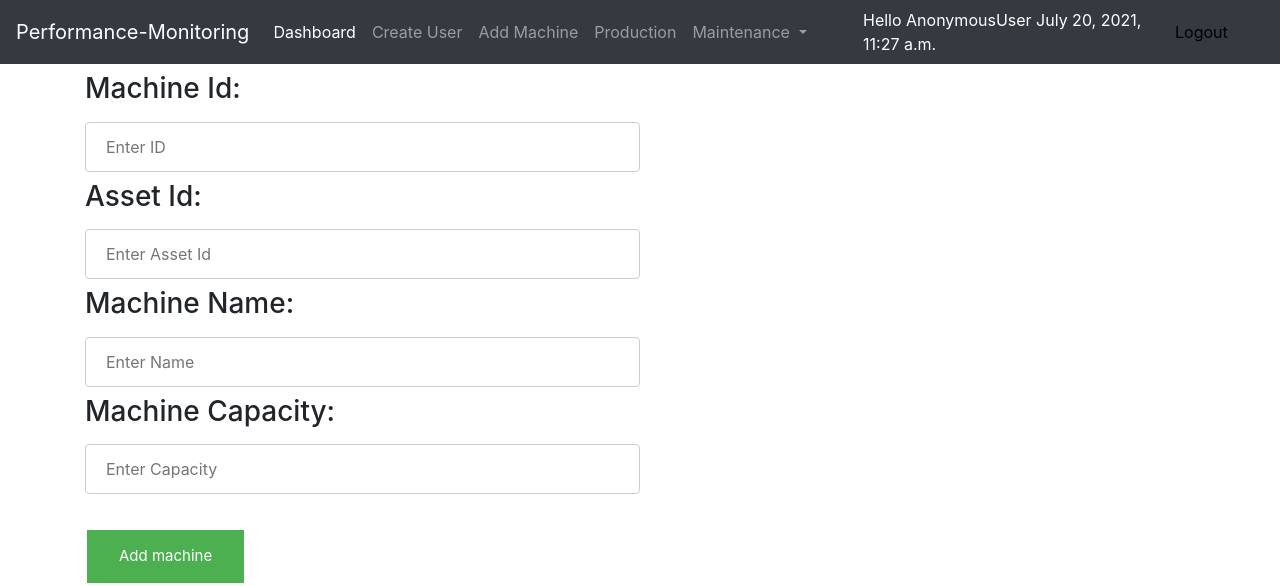
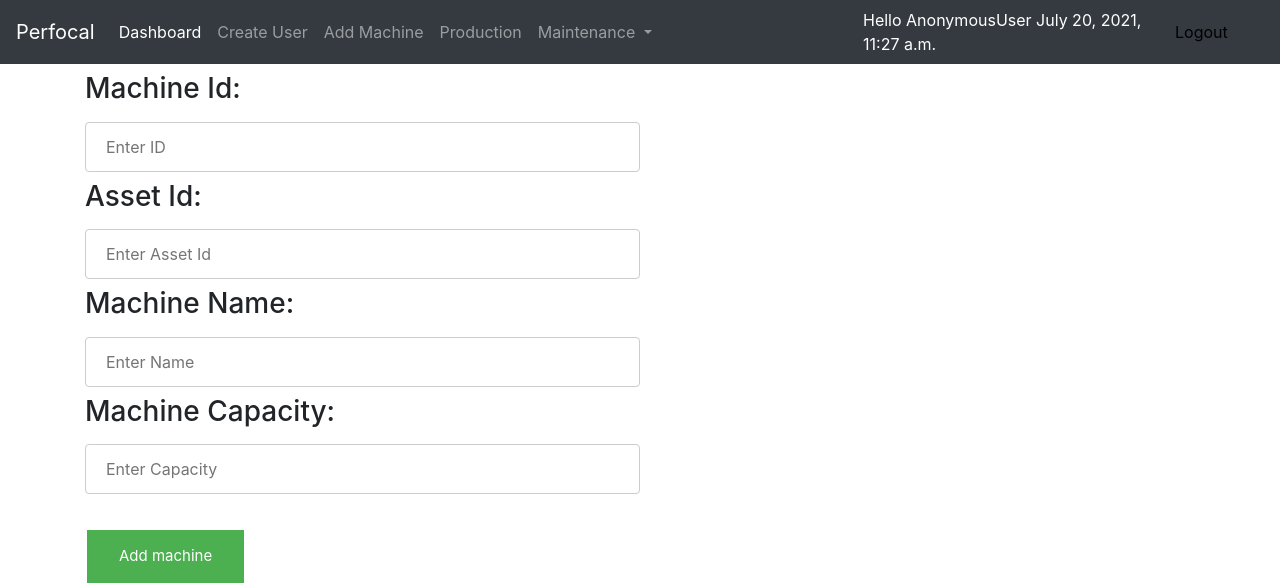
Before and after one commit to Sushma8655/Perfocal, a Django app: page /machines in a window 1280 px wide. Shown: the top 586 px of the page. Run offline with Django 3.2, Linux system fonts and the light colour scheme; data that the repository does not hold is empty; some libraries are stand-ins or nearby versions.

Commit message:
title changed

```diff
--- a/Base/settings.py
+++ b/Base/settings.py
@@ -86,7 +86,7 @@ if local == 0:
             'ENGINE': 'django.db.backends.postgresql_psycopg2',
             'NAME': 'postgres',
             'USER': 'postgres',
-            'PASSWORD': 'admin',
+            'PASSWORD': 'neha1626',
             'HOST': 'localhost'
         }
     }
--- a/templates/base.html
+++ b/templates/base.html
@@ -1,7 +1,7 @@
 <html lang="en">
 {% load static %}
 <head>
-  <title>Performance Monitoring</title>
+  <title>Perfocal</title>
   <meta charset="utf-8">
   <meta name="viewport" content="width=device-width, initial-scale=1">
 <link rel="stylesheet" href="https://stackpath.bootstrapcdn.com/bootstrap/4.3.1/css/bootstrap.min.css" integrity="sha384-ggOyR0iXCbMQv3Xipma34MD+dH/1fQ784/j6cY/iJTQUOhcWr7x9JvoRxT2MZw1T" crossorigin="anonymous">
@@ -20,7 +20,7 @@
 <body>
 
 <nav class="navbar fixed-top navbar-expand-lg navbar-dark bg-dark">
-  <a class="navbar-brand" href="/">Performance-Monitoring</a>
+  <a class="navbar-brand" href="/">Perfocal</a>
   <button class="navbar-toggler" type="button" data-toggle="collapse" data-target="#navbarNavDropdown" aria-controls="navbarNavDropdown" aria-expanded="false" aria-label="Toggle navigation">
     <span class="navbar-toggler-icon"></span>
   </button>
```
Also changed, not shown: perfocal/migrations/0001_initial.py (added).
